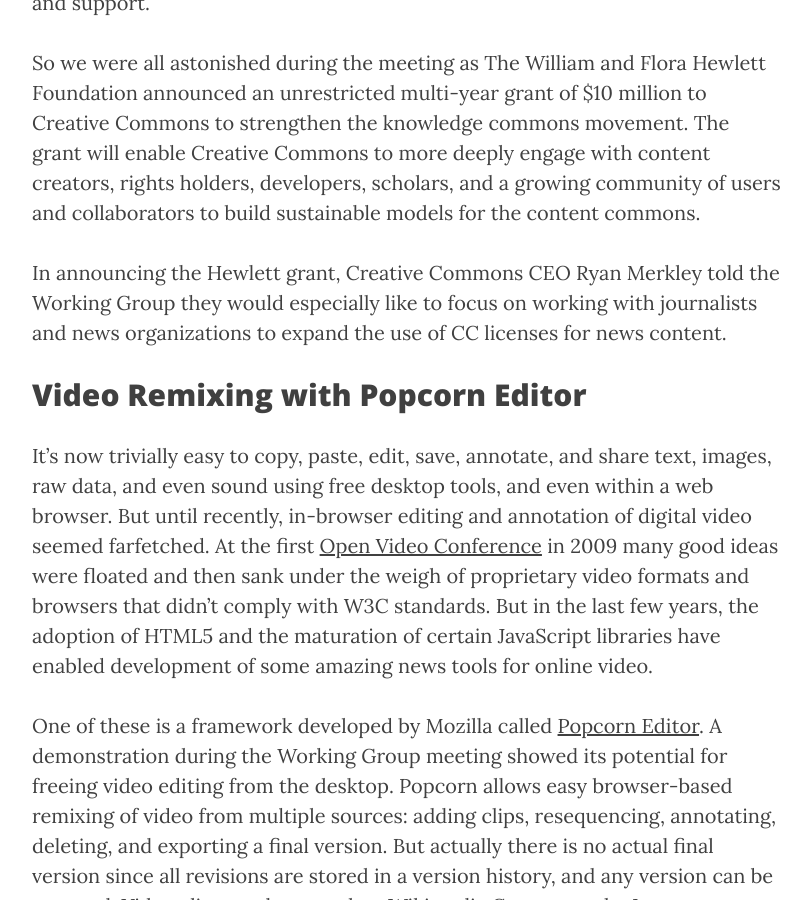
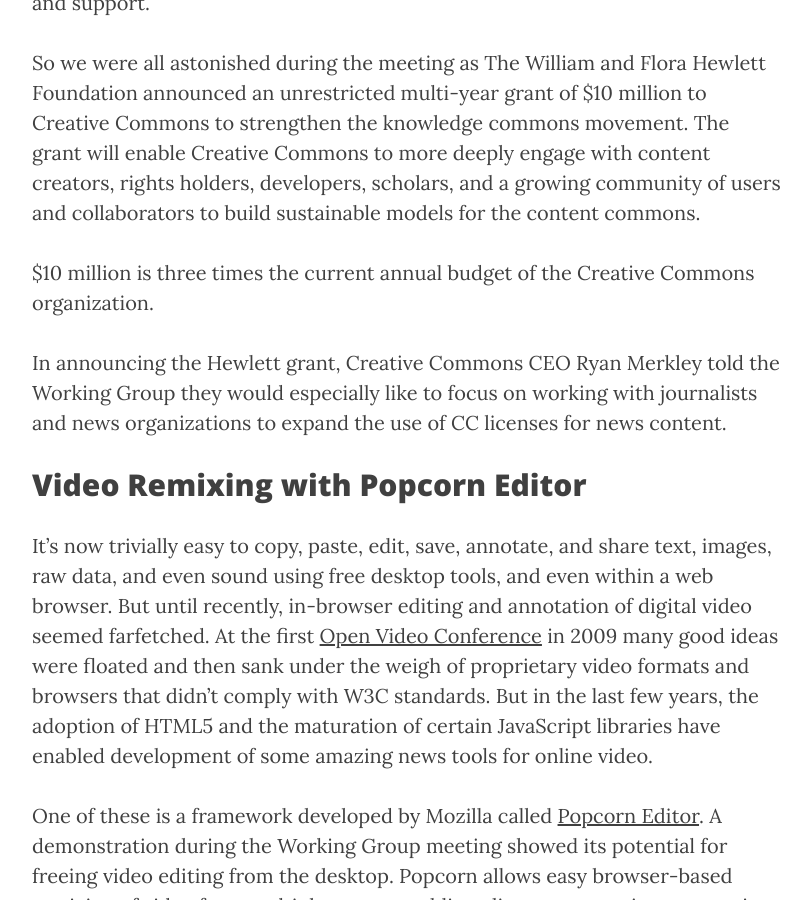
Before and after one commit to jackbrighton/jackbrighton.github.io, a Jekyll site: the page built from _posts/2016-02-07-open-video.md, in a window 1280 px wide and 900 px high, scrolled down 2506 px. Shown: the whole window, without its empty margins (233-1044 px from the left). Built offline with Jekyll 4.4.1, drawn with Linux system fonts in a browser that asks for light colours; nearby versions of some CDN libraries.

Commit message:
add sentence

```diff
--- a/_posts/2016-02-07-open-video.md
+++ b/_posts/2016-02-07-open-video.md
@@ -29,6 +29,8 @@
 That value can be unlocked by helping rights holders to feel secure committing to an open content strategy. This will require resources for education, advocacy, and support.
 
 So we were all astonished during the meeting as The William and Flora Hewlett Foundation announced an unrestricted multi-year grant of $10 million to Creative Commons to strengthen the knowledge commons movement. The grant will enable Creative Commons to more deeply engage with content creators, rights holders, developers, scholars, and a growing community of users and collaborators to build sustainable models for the content commons.
+
+$10 million is three times the current annual budget of the Creative Commons organization.
 
 In announcing the Hewlett grant, Creative Commons CEO Ryan Merkley told the Working Group they would especially like to focus on working with journalists and news organizations to expand the use of CC licenses for news content.
 
```
